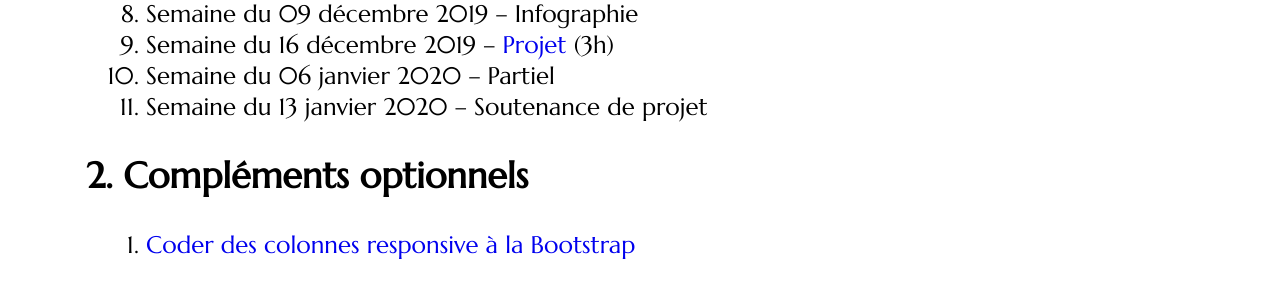
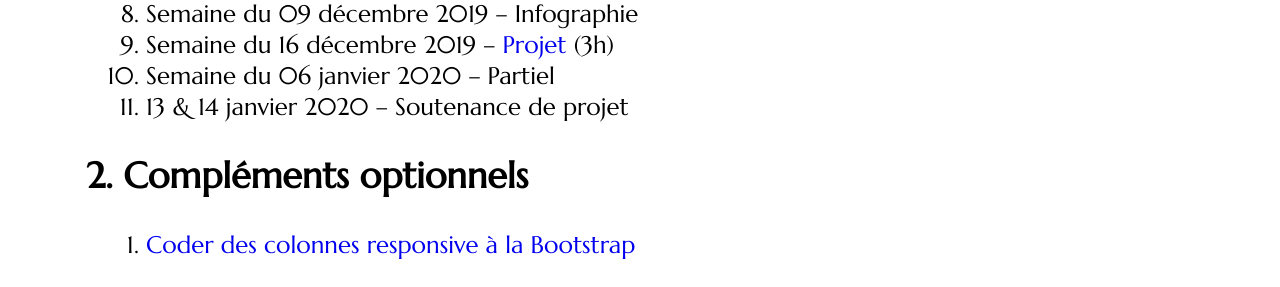
Before and after one commit to romainlebreton/R1.02-DeveloppementInterfacesWeb, a Jekyll site: the page built from index.md, in a window 1280 px wide. Shown: the part 875-1162 px from the top of the page. Built offline with Jekyll 4.4.1, drawn with Linux system fonts in a browser that asks for light colours; some web fonts are replaced; comment, search, counter and statistics services are not loaded.

Commit message:
Dates soutenances

```diff
--- a/index.md
+++ b/index.md
@@ -36,7 +36,8 @@ Cours à l'IUT de Montpellier - 1ère année
 1. Semaine du 09 décembre 2019 -- Infographie
 1. Semaine du 16 décembre 2019 -- [Projet](projet.html) (3h)
 1. Semaine du 06 janvier 2020 -- Partiel
-1. Semaine du 13 janvier 2020 -- Soutenance de projet
+1. 13 & 14 janvier 2020
+-- Soutenance de projet
 
 ## Compléments optionnels
 
```
Also changed, not shown: projet.md (+1 -1 lines).
